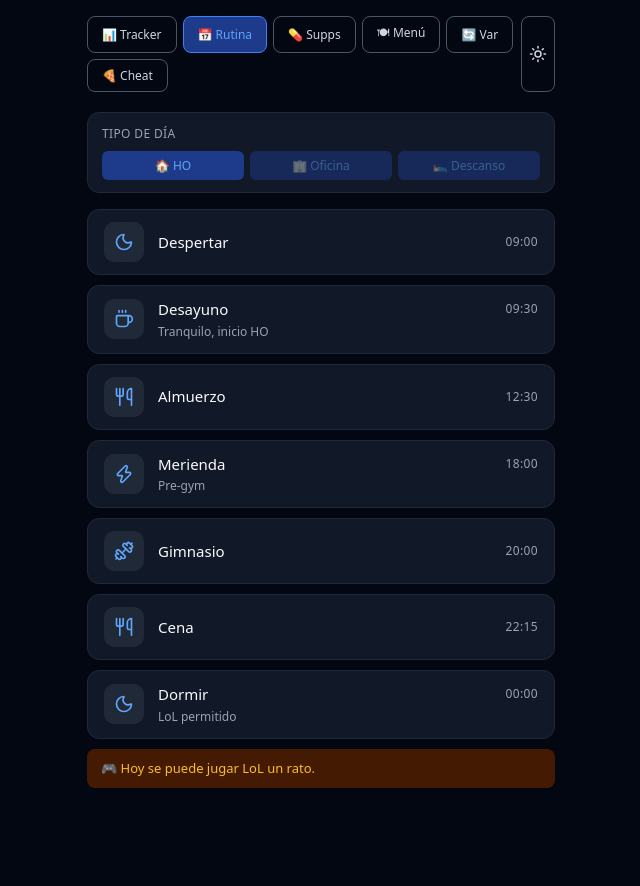
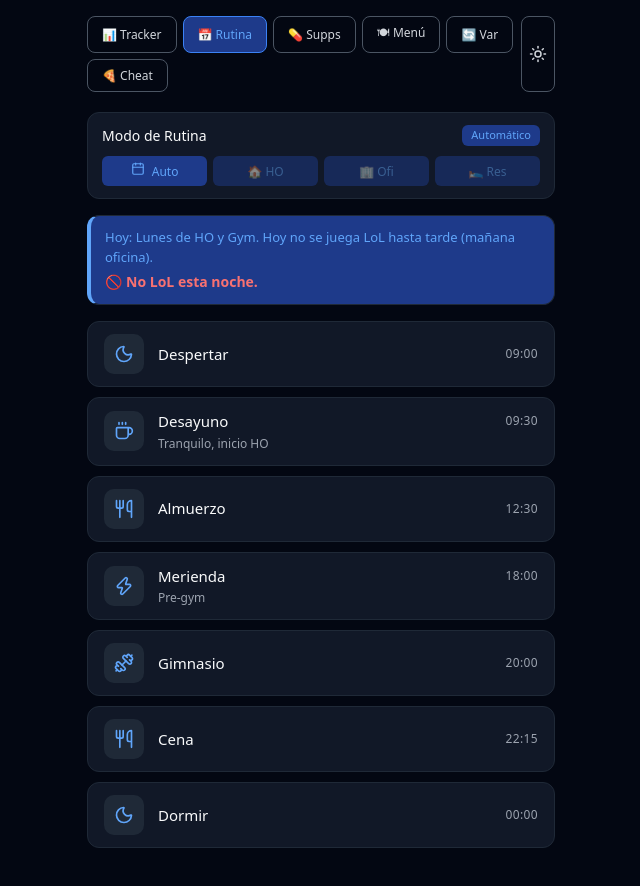
Before and after one commit to Elevattd/fit-tracker, a React (Vite) app: page / in a window 1280 px wide. Both pictures are taken after a click on the button "📅 Rutina". Shown: the top 886 px of the page, without its empty margins (319-959 px from the left). Before the commit the page ends 830 px from the top, so only its background shows below. Built offline with nearby package versions, Linux system fonts and the light colour scheme.

Commit message:
feat(routine): automate daily routine based on weekday

```diff
--- a/src/features/tracker/StaticViews.tsx
+++ b/src/features/tracker/StaticViews.tsx
@@ -2,11 +2,66 @@
 import { useSelector, useDispatch } from 'react-redux';
 import type { RootState } from '../../app/store';
 import { setRoutineMode, type RoutineMode } from './trackerSlice';
-import { Coffee, Bike, Briefcase, Home, Moon, Dumbbell, Utensils, Zap } from 'lucide-react';
+import { Coffee, Bike, Briefcase, Home, Moon, Dumbbell, Utensils, Zap, Calendar } from 'lucide-react';
 
 export const RoutineView = () => {
   const dispatch = useDispatch();
-  const routineMode = useSelector((state: RootState) => state.tracker.routineMode);
+  const savedMode = useSelector((state: RootState) => state.tracker.routineMode);
+
+  // Lógica automática por día de la semana
+  const getAutoMode = (): { mode: RoutineMode; isGym: boolean; isCheat: boolean; message: string; lolMessage: string } => {
+    const day = new Date().getDay(); // 0: Dom, 1: Lun, ..., 6: Sab
+
+    switch (day) {
+      case 1: // Lunes
+        return {
+          mode: 'home-office', isGym: true, isCheat: false,
+          message: 'Lunes de HO y Gym. Hoy no se juega LoL hasta tarde (mañana oficina).',
+          lolMessage: '🚫 No LoL esta noche.'
+        };
+      case 2: // Martes
+        return {
+          mode: 'oficina', isGym: true, isCheat: false,
+          message: 'Martes de Oficina y Gym. Hoy no se juega LoL hasta tarde (mañana oficina).',
+          lolMessage: '🚫 No LoL esta noche.'
+        };
+      case 3: // Miércoles
+        return {
+          mode: 'oficina', isGym: false, isCheat: true,
+          message: 'Miércoles de Oficina. Metemos REST y Cheat Meal 100%.',
+          lolMessage: '🎮 Hoy se puede jugar algo.'
+        };
+      case 4: // Jueves
+        return {
+          mode: 'home-office', isGym: true, isCheat: false,
+          message: 'Jueves de HO y Gym.',
+          lolMessage: '🎮 Hoy se juega LoL.'
+        };
+      case 5: // Viernes
+        return {
+          mode: 'home-office', isGym: true, isCheat: false,
+          message: 'Viernes de HO y Gym.',
+          lolMessage: '🎮 Hoy se juega LoL.'
+        };
+      case 6: // Sábado
+        return {
+          mode: 'descanso', isGym: true, isCheat: false,
+          message: 'Sábado: Desayuno tranqui y Gym seguro.',
+          lolMessage: '🎮 Noche de LoL.'
+        };
+      case 0: // Domingo
+        return {
+          mode: 'descanso', isGym: false, isCheat: false,
+          message: 'Domingo: Rest total para recuperar.',
+          lolMessage: '🛌 Dormir bien.'
+        };
+      default:
+        return { mode: 'home-office', isGym: true, isCheat: false, message: '', lolMessage: '' };
+    }
+  };
+
+  const autoData = getAutoMode();
+  const routineMode = savedMode === 'auto' ? autoData.mode : savedMode;
 
   const schedule: Record<RoutineMode, { time: string; activity: string; note?: string; icon: any }[]> = {
     'home-office': [
@@ -16,7 +71,7 @@ export const RoutineView = () => {
       { time: '18:00', activity: 'Merienda', note: 'Pre-gym', icon: Zap },
       { time: '20:00', activity: 'Gimnasio', icon: Dumbbell },
       { time: '22:15', activity: 'Cena', icon: Utensils },
-      { time: '00:00', activity: 'Dormir', note: 'LoL permitido', icon: Moon },
+      { time: '00:00', activity: 'Dormir', icon: Moon },
     ],
     'oficina': [
       { time: '07:30', activity: 'Despertar', note: 'Más temprano', icon: Moon },
@@ -25,9 +80,9 @@ export const RoutineView = () => {
       { time: '08:45', activity: 'Salida a oficina', note: 'Llevar vianda', icon: Briefcase },
       { time: '12:30', activity: 'Almuerzo', note: 'Vianda en oficina', icon: Utensils },
       { time: '19:00', activity: 'Vuelta + Merienda', note: 'Merienda rápida', icon: Home },
-      { time: '20:30', activity: 'Gimnasio', note: 'Horario ajustado', icon: Dumbbell },
+      { time: '20:30', activity: 'Gimnasio', note: autoData.isGym ? 'Entreno hoy' : 'Hoy se descansa', icon: Dumbbell },
       { time: '22:45', activity: 'Cena', icon: Utensils },
-      { time: '23:30', activity: 'Dormir', note: 'Sin LoL hoy', icon: Moon },
+      { time: '23:30', activity: 'Dormir', icon: Moon },
     ],
     'descanso': [
       { time: '09:30', activity: 'Despertar', icon: Moon },
@@ -44,30 +99,47 @@ export const RoutineView = () => {
   return (
     <div id="routine" className="section active">
       <div className="card" style={{ marginBottom: '16px' }}>
-        <div className="custom-title">Tipo de día</div>
+        <div className="card-title">
+          Modo de Rutina
+          <span className="badge b-info" style={{ marginLeft: '8px' }}>
+            {savedMode === 'auto' ? 'Automático' : 'Manual'}
+          </span>
+        </div>
         <div style={{ display: 'flex', gap: '6px', flexWrap: 'wrap' }}>
           <button
-            className={`btn-add ${routineMode === 'home-office' ? '' : 'inactive'}`}
-            style={{ flex: 1, opacity: routineMode === 'home-office' ? 1 : 0.5 }}
+            className={`btn-add ${savedMode === 'auto' ? '' : 'inactive'}`}
+            style={{ flex: 1, opacity: savedMode === 'auto' ? 1 : 0.5, background: savedMode === 'auto' ? 'var(--color-background-info)' : '' }}
+            onClick={() => dispatch(setRoutineMode('auto'))}
+          >
+            <Calendar size={14} style={{ marginRight: '4px' }} /> Auto
+          </button>
+          <button
+            className={`btn-add ${savedMode === 'home-office' ? '' : 'inactive'}`}
+            style={{ flex: 1, opacity: savedMode === 'home-office' ? 1 : 0.5 }}
             onClick={() => dispatch(setRoutineMode('home-office'))}
           >
             🏠 HO
           </button>
           <button
-            className={`btn-add ${routineMode === 'oficina' ? '' : 'inactive'}`}
-            style={{ flex: 1, opacity: routineMode === 'oficina' ? 1 : 0.5 }}
+            className={`btn-add ${savedMode === 'oficina' ? '' : 'inactive'}`}
+            style={{ flex: 1, opacity: savedMode === 'oficina' ? 1 : 0.5 }}
             onClick={() => dispatch(setRoutineMode('oficina'))}
           >
-            🏢 Oficina
+            🏢 Ofi
           </button>
           <button
-            className={`btn-add ${routineMode === 'descanso' ? '' : 'inactive'}`}
-            style={{ flex: 1, opacity: routineMode === 'descanso' ? 1 : 0.5 }}
+            className={`btn-add ${savedMode === 'descanso' ? '' : 'inactive'}`}
+            style={{ flex: 1, opacity: savedMode === 'descanso' ? 1 : 0.5 }}
             onClick={() => dispatch(setRoutineMode('descanso'))}
           >
-            🛌 Descanso
+            🛌 Res
           </button>
         </div>
+      </div>
+
+      <div className="card" style={{ borderLeft: '4px solid var(--color-text-info)', background: 'var(--color-background-info)', marginBottom: '16px' }}>
+        <div style={{ fontWeight: '500', color: 'var(--color-text-info)', fontSize: '13px' }}>Hoy: {autoData.message}</div>
+        <div style={{ marginTop: '4px', fontWeight: 'bold', color: 'var(--color-text-danger)' }}>{autoData.lolMessage}</div>
       </div>
 
       <div className="timeline">
@@ -96,11 +168,11 @@ export const RoutineView = () => {
         ))}
       </div>
 
-      <div className="warn-box" style={{ marginTop: '10px' }}>
-        {routineMode === 'oficina' ? '💡 El día anterior a oficina nunca se juega LoL hasta tarde.' :
-         routineMode === 'home-office' ? '🎮 Hoy se puede jugar LoL un rato.' :
-         '🔋 Aprovechá para recuperar energía.'}
-      </div>
+      {autoData.isCheat && (
+        <div className="warn-box" style={{ marginTop: '10px', border: '1px solid var(--color-text-warning)' }}>
+          🍕 <strong>¡DÍA DE CHEAT MEAL!</strong> Disfrutá la cena y el postre.
+        </div>
+      )}
     </div>
   );
 };
--- a/src/features/tracker/trackerSlice.ts
+++ b/src/features/tracker/trackerSlice.ts
@@ -17,7 +17,7 @@ interface TrackerState {
   extras: FoodExtra[];
   suppChecked: Record<string, boolean>;
   theme: 'light' | 'dark';
-  routineMode: RoutineMode;
+  routineMode: RoutineMode | 'auto';
 }
 
 const initialState: TrackerState = {
@@ -26,7 +26,7 @@ const initialState: TrackerState = {
   extras: [],
   suppChecked: {},
   theme: 'dark',
-  routineMode: 'home-office',
+  routineMode: 'auto',
 };
 
 const trackerSlice = createSlice({
@@ -53,7 +53,7 @@ const trackerSlice = createSlice({
     toggleSupp: (state, action: PayloadAction<{ key: string; checked: boolean }>) => {
       state.suppChecked[action.payload.key] = action.payload.checked;
     },
-    setRoutineMode: (state, action: PayloadAction<RoutineMode>) => {
+    setRoutineMode: (state, action: PayloadAction<RoutineMode | 'auto'>) => {
       state.routineMode = action.payload;
     },
     toggleTheme: (state) => {
```
